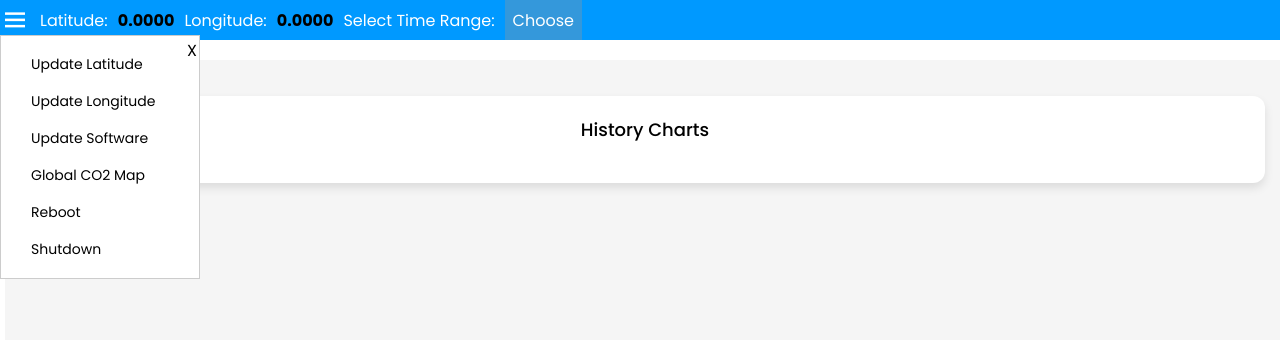
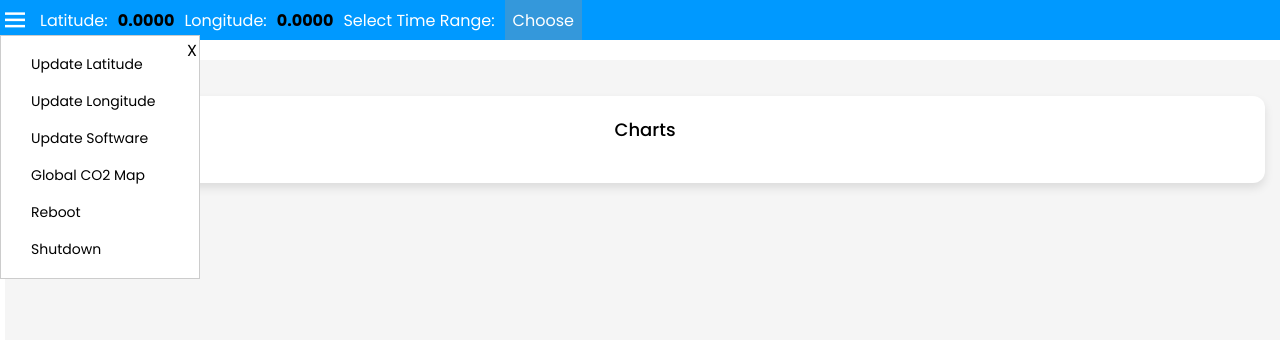
Before and after one commit to SteveBz/MoonRabbit, a Flask app: template templates/index_generic.html in a window 1280 px wide. Shown: the top 340 px of the page. Run offline with Flask 2, Linux system fonts and the light colour scheme; the template is opened without the code that fills it, so the values that code supplies are empty; some libraries are stand-ins or nearby versions.

Commit message:
Rename 'History Charts' to 'Charts'

```diff
--- a/templates/index_generic.html
+++ b/templates/index_generic.html
@@ -60,7 +60,7 @@
         <!-- HISTORY CHARTS AND GAUGES -->
         <div class="graph-box">
           <div class="history-charts">
-            <div class="title">History Charts</div>
+            <div class="title">Charts</div>
             <div class="history-details">
               <div class="history-col-item" id="history-container"></div>
             </div>
```
